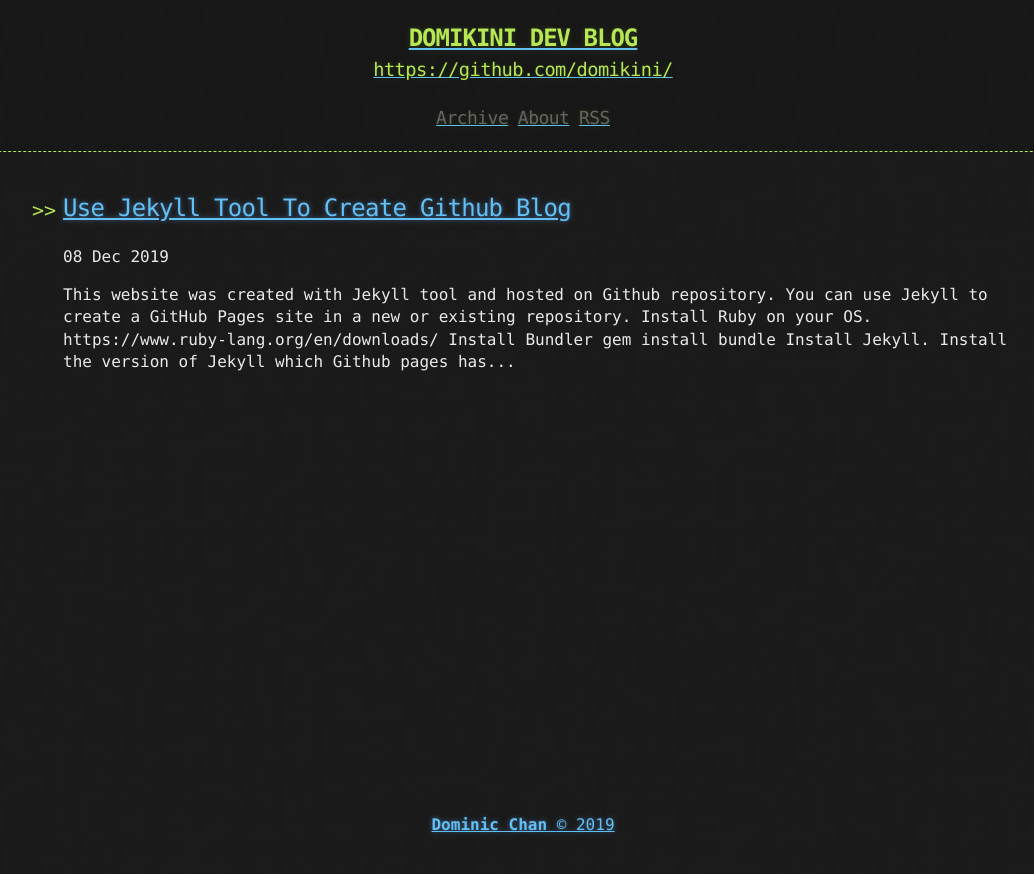
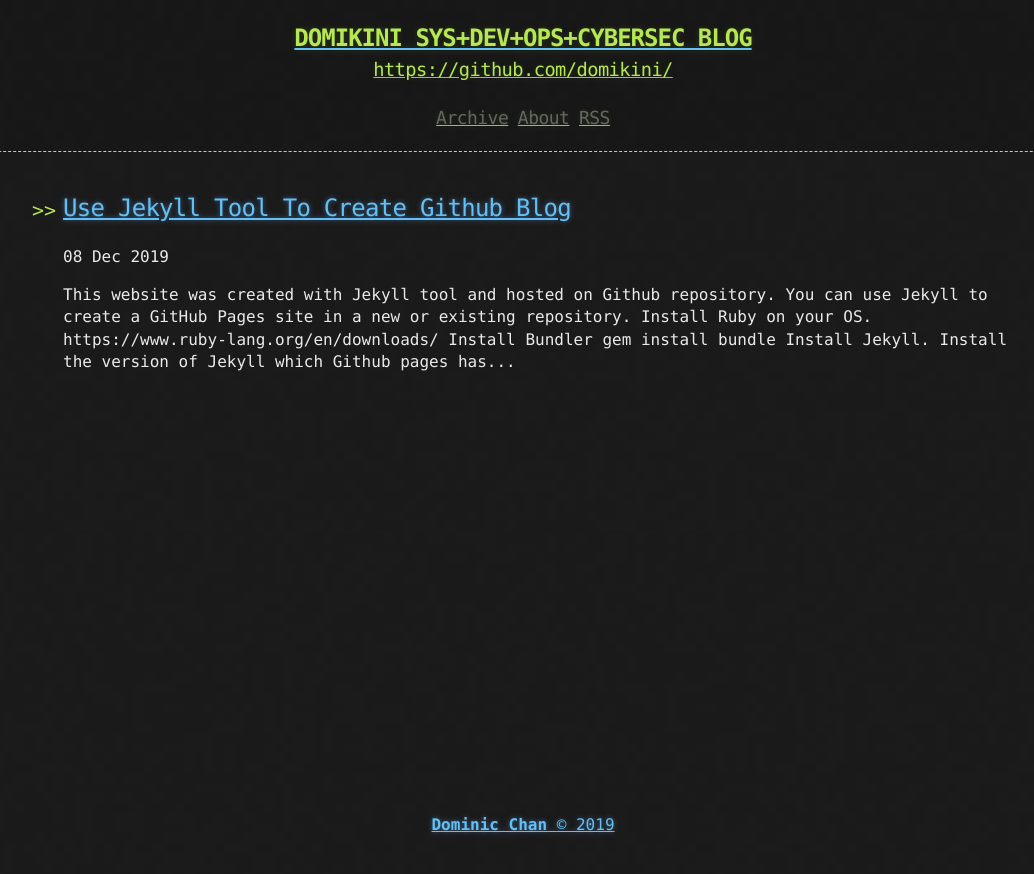
Before and after one commit to domikini/domikini.github.io, a Jekyll site: the page built from index.html, in a window 1280 px wide. Shown: the top 874 px of the page, without its empty margins (117-1151 px from the left). Built offline with Jekyll 4.4.1, drawn with Linux system fonts in a browser that asks for light colours; the list of posts is cut into pages by our own code.

Commit message:
Update header

```diff
--- a/_includes/header.html
+++ b/_includes/header.html
@@ -2,7 +2,7 @@
   <div>
     <a href="{{ "/" | prepend: site.baseurl | replace: '//', '/' }}">
     {% assign owner_first_name = site.owner | split: " " %}
-    <h1>DOMIKINI DEV BLOG</h1>
+    <h1>DOMIKINI SYS+DEV+OPS+CYBERSEC BLOG</h1>
     </a>
     <a href="https://github.com/domikini">
     <h3 style="text-align: center">https://github.com/domikini/</h3>
```
